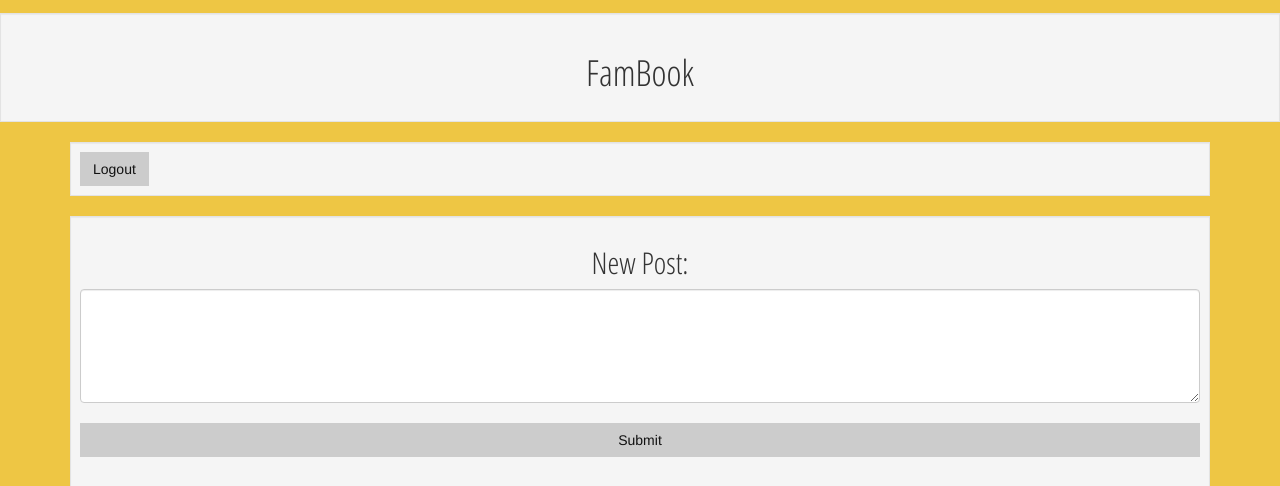
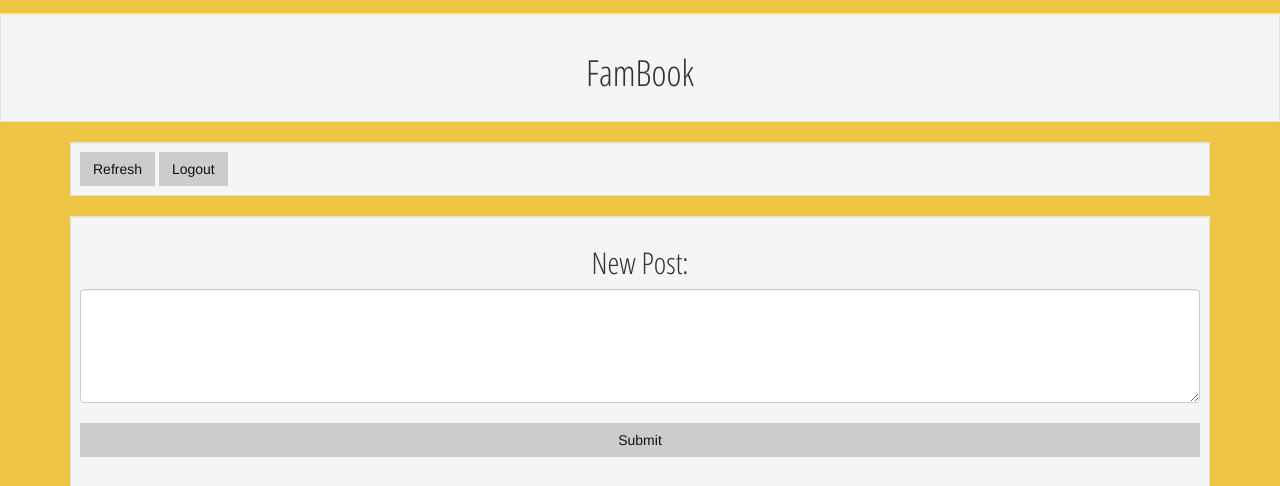
Before and after one commit to nzbradley7/Fambook, a PHP site: page / in a window 1280 px wide. Shown: the top 486 px of the page. Run offline with PHP 8.4, Linux system fonts and the light colour scheme; the visitor is signed in with stand-in values (Sample User, id 1); data that the repository does not hold is empty; some libraries are stand-ins or nearby versions.

Commit message:
Added refresh button
Redirects back to index

```diff
--- a/index.php
+++ b/index.php
@@ -5,6 +5,7 @@
         <div class="row">
           <div class="col-sm-12">
             <div id="userControls" class="well well-sm">
+              <a href="index.php" class="btn" role="button">Refresh</a>
               <a href="logout.php" class="btn" role="button">Logout</a>
             </div>
             <form method="post" action="newPost.php" class="form-group well well-sm">
```
